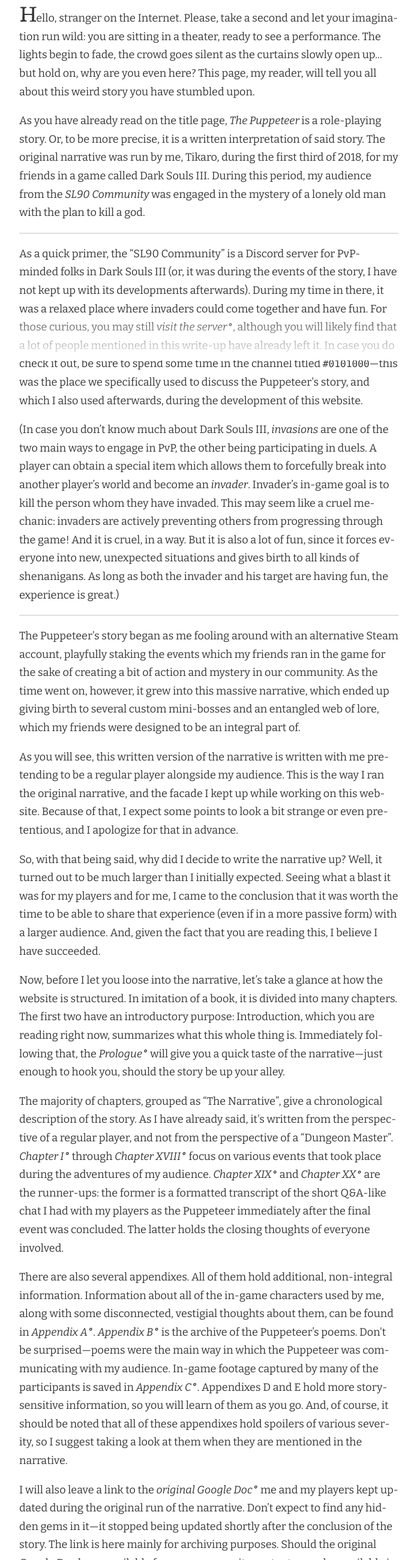
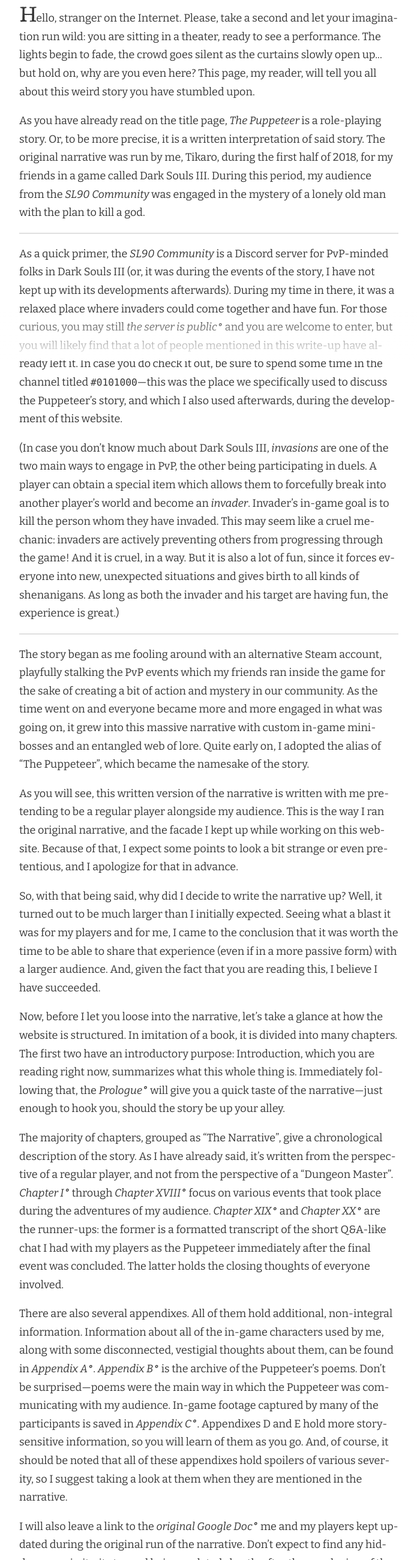
Before and after one commit to 0-Tikaro/the-puppeteer, a plain HTML site: page pages/introduction.html in a window 1280 px wide. Shown: the part 199-2800 px from the top of the page at 60% size, without its empty margins (328-1023 px from the left). Drawn offline with nearby package versions, Linux system fonts and the light colour scheme; a web font is replaced by a local one.

Commit message:
Polish Introduction

```diff
--- a/pages/introduction.html
+++ b/pages/introduction.html
@@ -64,17 +64,17 @@
         <br>
         <p><span class="versal versal-h">H</span>ello, stranger on the Internet. Please, take a second and let your imagination run wild: you are sitting in a theater, ready to see a performance. The lights begin to fade, the crowd goes silent as the curtains slowly open up... but hold on, why are you even here? This page, my reader, will tell you all about this weird story you have stumbled upon.</p>
 
-        <p>As you have already read on the title page, <i>The Puppeteer</i> is a role-playing story. Or, to be more precise, it is a written interpretation of said story. The original narrative was run by me, Tikaro, during the first third of 2018, for my friends in a game called Dark Souls III. During this period, my audience from the <i>SL90 Community</i>  was engaged in the mystery of a lonely old man with the plan to kill a god.</p>
+        <p>As you have already read on the title page, <i>The Puppeteer</i> is a role-playing story. Or, to be more precise, it is a written interpretation of said story. The original narrative was run by me, Tikaro, during the first half of 2018, for my friends in a game called Dark Souls III. During this period, my audience from the <i>SL90 Community</i> was engaged in the mystery of a lonely old man with the plan to kill a god.</p>
 
         <hr>
 
-        <p>As a quick primer, the &ldquo;SL90 Community&rdquo; is a Discord server for PvP-minded folks in Dark Souls III (or, it was during the events of the story, I have not kept up with its developments afterwards). During my time in there, it was a relaxed place where invaders could come together and have fun. For those curious, you may still <a target="_blank" href="https://discordapp.com/invite/usenYsR">visit the server</a>, although you will likely find that a lot of people mentioned in this write-up have already left it. In case you do check it out, be sure to spend some time in the channel titled <code>#0101000</code>&mdash;this was the place we specifically used to discuss the Puppeteer's story, and which I also used afterwards, during the development of this website.</p>
+        <p>As a quick primer, the <i>SL90 Community</i> is a Discord server for PvP-minded folks in Dark Souls III (or, it was during the events of the story, I have not kept up with its developments afterwards). During my time in there, it was a relaxed place where invaders could come together and have fun. For those curious, you may still <a target="_blank" href="https://discordapp.com/invite/usenYsR">the server is public</a> and you are welcome to enter, but you will likely find that a lot of people mentioned in this write-up have already left it. In case you do check it out, be sure to spend some time in the channel titled <code>#0101000</code>&mdash;this was the place we specifically used to discuss the Puppeteer&rsquo;s story, and which I also used afterwards, during the development of this website.</p>
 
         <p>(In case you don&rsquo;t know much about Dark Souls III, <i>invasions</i> are one of the two main ways to engage in PvP, the other being participating in duels. A player can obtain a special item which allows them to forcefully break into another player&rsquo;s world and become an <i>invader</i>. Invader&rsquo;s in-game goal is to kill the person whom they have invaded. This may seem like a cruel mechanic: invaders are actively preventing others from progressing through the game! And it is cruel, in a way. But it is also a lot of fun, since it forces everyone into new, unexpected situations and gives birth to all kinds of shenanigans. As long as both the invader and his target are having fun, the experience is great.)</p>
 
         <hr>
 
-        <p>The Puppeteer's story began as me fooling around with an alternative Steam account, playfully staking the events which my friends ran in the game for the sake of creating a bit of action and mystery in our community. As the time went on, however, it grew into this massive narrative, which ended up giving birth to several custom mini-bosses and an entangled web of lore, which my friends were designed to be an integral part of.</p>
+        <p>The story began as me fooling around with an alternative Steam account, playfully stalking the PvP events which my friends ran inside the game for the sake of creating a bit of action and mystery in our community. As the time went on and everyone became more and more engaged in what was going on, it grew into this massive narrative with custom in-game mini-bosses and an entangled web of lore. Quite early on, I adopted the alias of &ldquo;The Puppeteer&rdquo;, which became the namesake of the story.</p>
 
         <p>As you will see, this written version of the narrative is written with me pretending to be a regular player alongside my audience. This is the way I ran the original narrative, and the facade I kept up while working on this website. Because of that, I expect some points to look a bit strange or even pretentious, and I apologize for that in advance.</p>
 
@@ -82,15 +82,15 @@
 
         <p>Now, before I let you loose into the narrative, let&rsquo;s take a glance at how the website is structured. In imitation of a book, it is divided into many chapters. The first two have an introductory purpose: Introduction, which you are reading right now, summarizes what this whole thing is. Immediately following that, the <a href="synopsis.html">Prologue</a> will give you a quick taste of the narrative&mdash;just enough to hook you, should the story be up your alley.</p>
 
-        <p>The majority of chapters, grouped as &ldquo;The Narrative&rdquo;, give a chronological description of the story. As I have already said, it's written from the perspective of a regular player, and not from the perspective of a &ldquo;Dungeon Master&rdquo;. <a href="chapter-01.html">Chapter I</a> through <a href="chapter-18.html">Chapter XVIII</a> focus on various events that took place during the adventures of my audience. <a href="chapter-19.html">Chapter XIX</a> and <a href="chapter-20.html">Chapter XX</a> are the runner-ups: the former is a formatted transcript of the short Q&A-like chat I had with my players as the Puppeteer immediately after the final event was concluded. The latter holds the closing thoughts of everyone involved.</p>
+        <p>The majority of chapters, grouped as &ldquo;The Narrative&rdquo;, give a chronological description of the story. As I have already said, it&rsquo;s written from the perspective of a regular player, and not from the perspective of a &ldquo;Dungeon Master&rdquo;. <a href="chapter-01.html">Chapter I</a> through <a href="chapter-18.html">Chapter XVIII</a> focus on various events that took place during the adventures of my audience. <a href="chapter-19.html">Chapter XIX</a> and <a href="chapter-20.html">Chapter XX</a> are the runner-ups: the former is a formatted transcript of the short Q&A-like chat I had with my players as the Puppeteer immediately after the final event was concluded. The latter holds the closing thoughts of everyone involved.</p>
 
-        <p>There are also several appendixes. All of them hold additional, non-integral information. Information about all of the in-game characters used by me, along with some disconnected, vestigial thoughts about them, can be found in <a href="appendix-a.html">Appendix A</a>. <a href="appendix-b.html">Appendix B</a> is the archive of the Puppeteer&rsquo;s poems. Don't be surprised&mdash;poems were the main way in which the Puppeteer was communicating with my audience. In-game footage captured by many of the participants is saved in <a href="appendix-c.html">Appendix C</a>. Appendixes D and E hold more story-sensitive information, so you will learn of them as you go. And, of course, it should be noted that all of these appendixes hold spoilers of various severity, so I suggest taking a look at them when they are mentioned in the narrative.</p>
+        <p>There are also several appendixes. All of them hold additional, non-integral information. Information about all of the in-game characters used by me, along with some disconnected, vestigial thoughts about them, can be found in <a href="appendix-a.html">Appendix A</a>. <a href="appendix-b.html">Appendix B</a> is the archive of the Puppeteer&rsquo;s poems. Don&rsquo;t be surprised&mdash;poems were the main way in which the Puppeteer was communicating with my audience. In-game footage captured by many of the participants is saved in <a href="appendix-c.html">Appendix C</a>. Appendixes D and E hold more story-sensitive information, so you will learn of them as you go. And, of course, it should be noted that all of these appendixes hold spoilers of various severity, so I suggest taking a look at them when they are mentioned in the narrative.</p>
 
         <p>I will also leave a link to the <a target="_blank" href="https://docs.google.com/document/d/1nSayAT-T_x-Wt6D4sYmfNI7ngeLOznPULrQamtJDQdo/edit?usp=sharing">original Google Doc</a> me and my players kept updated during the original run of the narrative. Don&rsquo;t expect to find any hidden gems in it&mdash;it stopped being updated shortly after the conclusion of the story. The link is here mainly for archiving purposes. Should the original Google Doc be unavailable for some reason, its contents are also available in <a target="_blank" href="../assets/misc/legacy_doc.pdf">pdf</a> and <a target="_blank" href="../assets/misc/legacy_doc.txt">plaintext</a>.</p>
 
         <p>Phew, now that you have a decent idea of what you&rsquo;re getting into, I think you are ready to dive into the real meat of things. The story is not small, but it&rsquo;s also not Tolkien&rsquo;s <i>Lord of the Rings</i>. I hope that you will find it as engaging as me and my players did.</p>
 
-        <p>Lastly, I am by no means a professional writer. The original story, the written interpretation, this website&mdash;everything was done as a hobby. While there's no way to polish or fix the original narrative, you can help improve this written version. If you find something broken&mdash;a typo or an awkward sentence&mdash;or just want to share your thoughts and discuss something with me, hit me up via <a target="_blank" href="https://twitter.com/zanyMeat">Twitter</a> or <a target="_blank" href="https://www.reddit.com/user/TikaroHD">Reddit</a>.</p>
+        <p>Lastly, I am neither an experienced writer nor a native English speaker. The original story, the written interpretation, this website&mdash;everything was done as a hobby. While there is no way to polish or fix the original narrative, you can help improve this written version. I am currently actively working on updating the text and polishing up the website. If you want to contribute by pointing out a typo or an awkward sentence, or just want to share your thoughts and discuss something with me, hit me up via <a target="_blank" href="https://twitter.com/zanyMeat">Twitter</a> or <a target="_blank" href="https://www.reddit.com/user/TikaroHD">Reddit</a>.</p>
 
 
         <div class="chapter-end">
```
